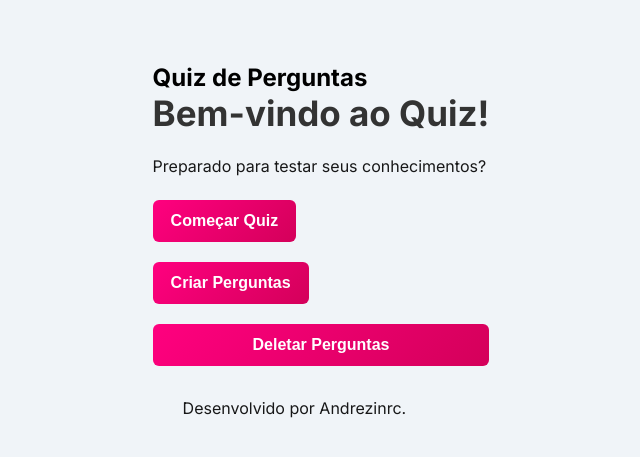
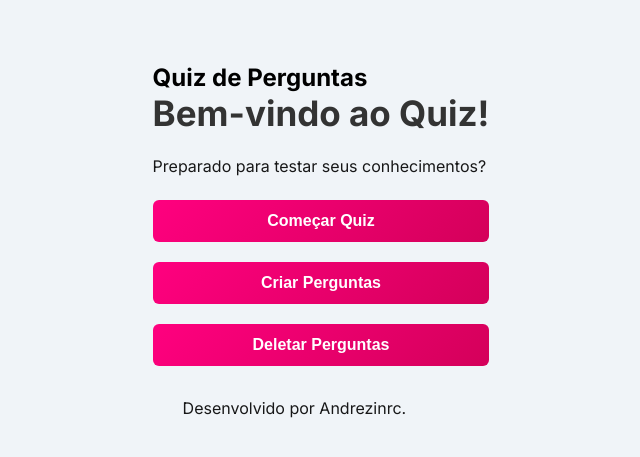
Before and after one commit to Andrezinrc/FlaskQuiz, a Flask app: page / in a window 1280 px wide. Shown: the part 143-600 px from the top of the page, without its empty margins (319-959 px from the left). Run offline with Flask 3, Linux system fonts and the light colour scheme.

Commit message:
adiciona readme.md

```diff
--- a/app/static/styles.css
+++ b/app/static/styles.css
@@ -47,6 +47,7 @@ input[type="text"], select {
     font-size: 1rem;
 }
 button {
+  width: 100%;
   background: linear-gradient(135deg, #ff007f, #d4005a);
   color: white;
   border: none;
--- a/app/templates/base.html
+++ b/app/templates/base.html
@@ -2,7 +2,7 @@
 <html lang="pt-br">
 <head>
     <meta charset="UTF-8">
-    <meta name="viewport" content="width=device-width, initial-scale=1.0">
+    <meta name="viewport" content="width=1024, initial-scale=1.0">
     <link rel="stylesheet" href="{{ url_for('static', filename='styles.css') }}">
     <title>Quiz de Perguntas</title>
 </head>
```
Also changed, not shown: README.Md (added), screenshot.jpeg (added).
